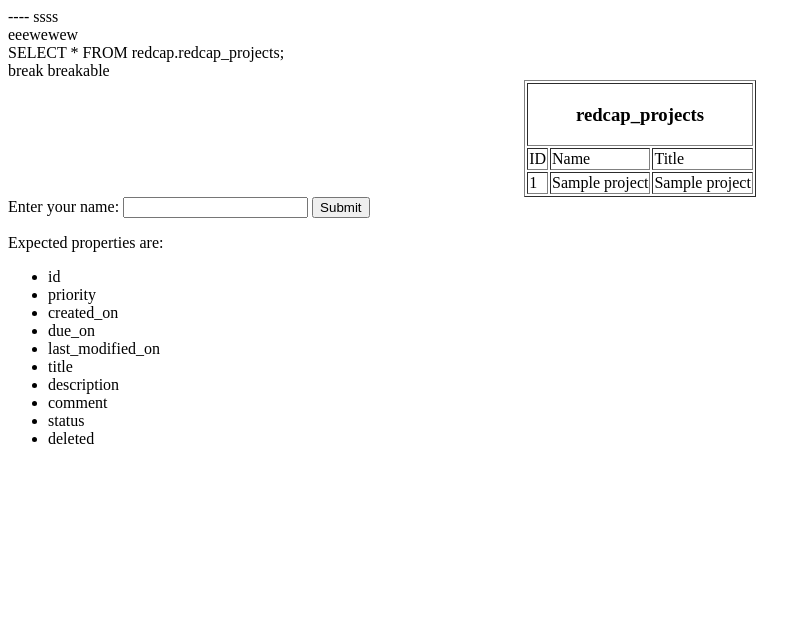
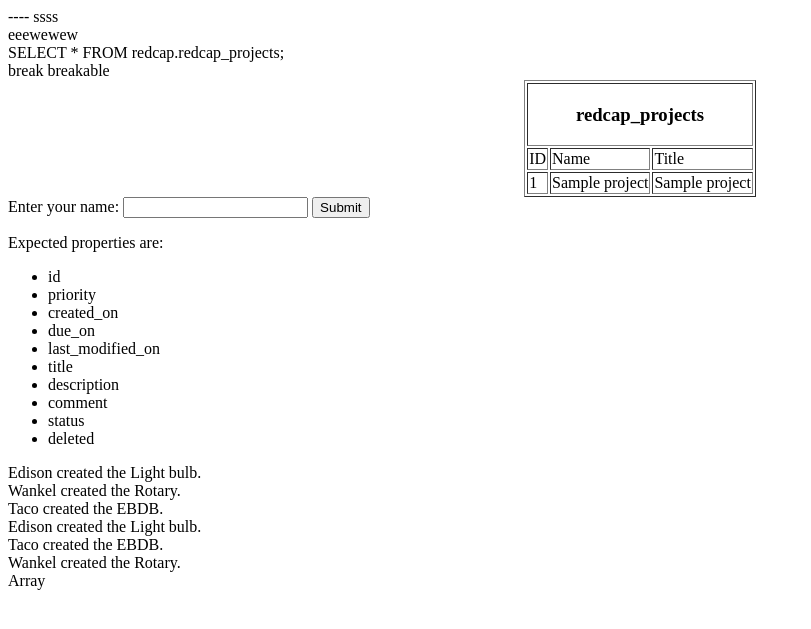
Before and after one commit to wibeasley/PhpTutorials, a PHP site: page / in a window 1280 px wide. Shown: the top 629 px of the page, without its empty margins (0-811 px from the left). Run offline with PHP 8.4, Linux system fonts and the light colour scheme; tables that the repository leaves empty or names only in its code hold one stand-in row (values such as "Sample post").

Commit message:
keyed arrays

```diff
--- a/PhpProject2/index.php
+++ b/PhpProject2/index.php
@@ -13,7 +13,7 @@ and open the template in the editor.
     </head>
     <body>
 
-        <?php
+    <?php
     echo "ssss<br/>";
     $db = new mysqli("localhost", "phpTest", "o", "redcap");
     if($db->connect_error) {
@@ -25,7 +25,7 @@ and open the template in the editor.
     echo "eeewewew<br/>";
 
     echo $sql . "<br/>";
-?>
+    ?>
 
         break breakable<br/>
         <table cellSpacing="2" cellPaddin="6" align="center" border="1">
@@ -42,11 +42,6 @@ and open the template in the editor.
 
             <?php
             while ($row = $result->fetch_assoc()) {?>
-<!--//                echo "<tr>";
-//                    echo "<td>ID</td>";
-//                    echo "<td>Name</td>";
-//                    echo "<td>Title</td>";
-//                echo "</tr>";-->
                 <tr>
                     <td><?php echo $row['project_id']; ?> </td>
                     <td><?php echo $row['project_name']; ?> </td>
@@ -78,5 +73,29 @@ and open the template in the editor.
         <li>status</li>
         <li>deleted</li>
     </ul>
+
+    <?php
+    $creator = array(
+        'Light bulb' => "Edison", //key => value
+        'Rotary' => "Wankel",
+        'EBDB' => "Taco");
+
+    foreach ($creator as $key => $value) {
+        echo "{$value} created the {$key}.<br/>";
+    }
+
+    asort($creator);
+    foreach ($creator as $key => $value) {
+        echo "{$value} created the {$key}.<br/>";
+    }
+    echo $creator ."<br/>"
+    ?>
+
+    <?php
+
+    ?>
+
+
+
     </body>
 </html>
```
